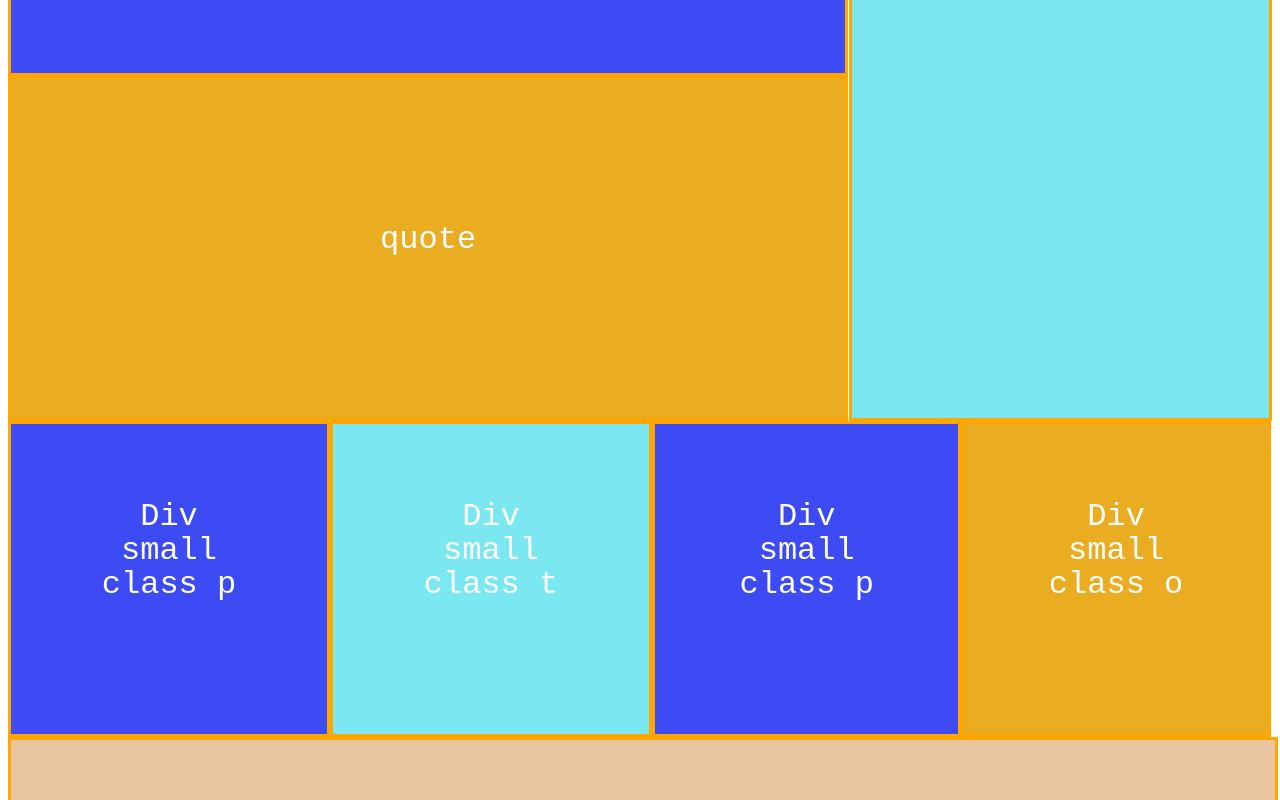
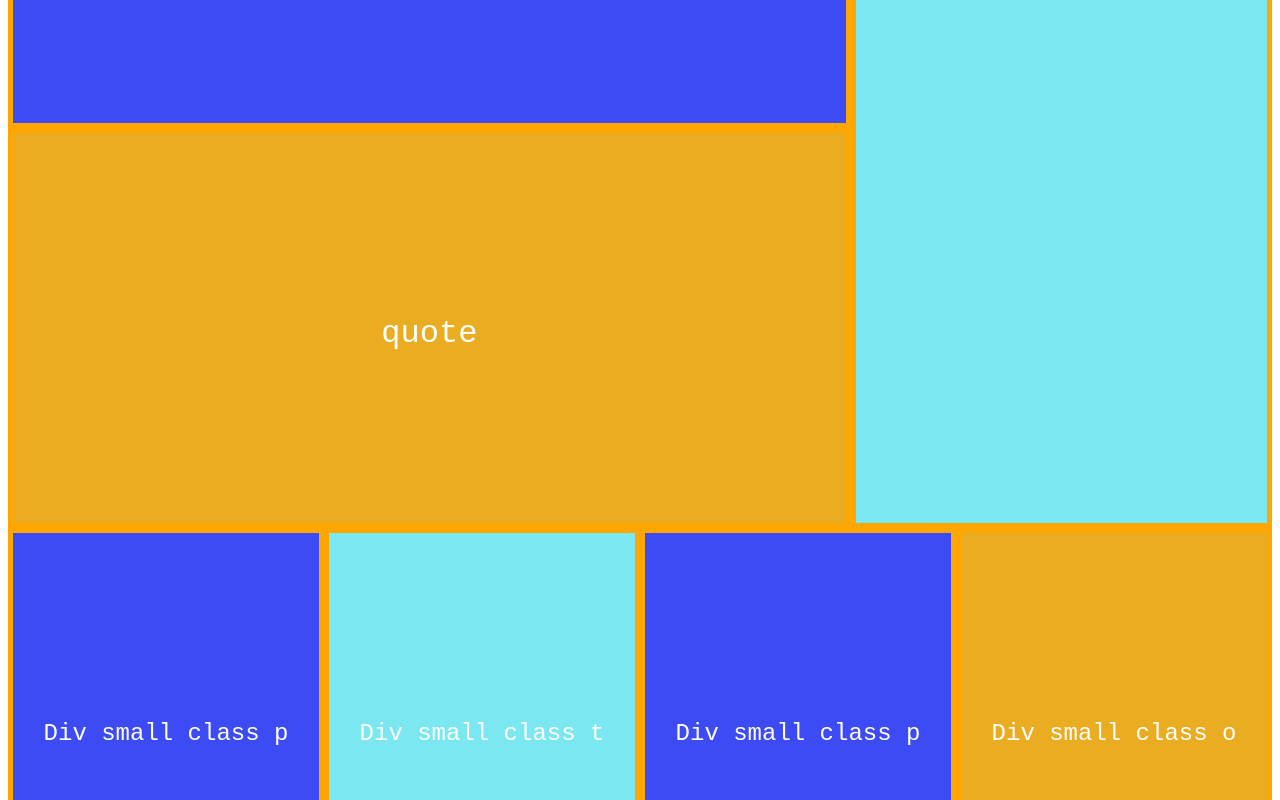
Before and after one commit to sarajewel/easy, a plain HTML site: page index.html in a window 1280 px wide. Shown: the part 1080-1880 px from the top of the page. Drawn offline with Linux system fonts and the light colour scheme.

Commit message:
try to launch?

```diff
--- a/css/style.css
+++ b/css/style.css
@@ -1,150 +1,88 @@
+
 body{
   font-family:'Courier New', Courier, monospace;
   font-size: xx-large;
+  text-align: center;
   line-height: 2px;
   color: white;
-
 }
-.medpleft {
-  float: left;
-  height: 270px;
-  width: 32%;
-  background-color: #3d4bf5;
-  text-align: center;
-  padding-top: 130px;
+.parentone > div{
   border-style: solid;
   border-color: #ffa700;
-  border-width: 5%;
+  border-width: 5px 5px 5px 5px;
+  padding-top: 200px;
 }
-.medtcenter {
-  float: left;
-  height: 270px;
-  width: 33%;
-  background-color: #7be7f0;
-  text-align: center;
-  padding-top: 130px;
+.parenttwo > div{
   border-style: solid;
   border-color: #ffa700;
-  border-width: 5%;
+  border-width: 5px 5px 5px 5px;
+  padding-top: 200px;
 }
-.medpright {
-  float: left;
-  height: 270px;
-  width: 32%;
+.parentone{
+  display: grid;
+  grid-template-columns: repeat(6,1fr);
+  grid-template-rows: repeat(4, 400px);
+}
+.parenttwo {
+  display: grid;
+  grid-template-columns: repeat(4, 1fr);
+  grid-template-rows: repeat(2,400px);
+}
+.medpleft{
+  grid-column: 1/3;
   background-color: #3d4bf5;
-  text-align: center;
-  padding-top: 130px;
-  border-style: solid;
-  border-color: #ffa700;
-  border-width: 5%;
+}
+.medtcenter{
+  grid-column: 3/5;
+  background-color: #7be7f0;
+}
+.medpright{
+  grid-column: 5/7;
+  background-color: #3d4bf5;
 }
 .header {
-  float: left;
-  height: 230px;
-  width: 83%;
+  grid-column: 1/6;
   background-color: #e8c4a1;
-  text-align: center;
-  padding-top: 160px;
-  border-style: solid;
-  border-color: #ffa700;
-  border-width: 5%;
 }
-.img {
-  float: left;
-  height: 230px;
-  width: 15%;
+.img{
+  grid-column: 6/7;
   background-color: #eaac21;
-  text-align: center;
-  padding-top: 160px;
-  border-style: solid;
-  border-color: #ffa700;
-  border-width: 5%;
 }
-.main {
-  float: left;
-  height: 180px;
-  width: 66%;
+.main{
+  grid-column: 1/5;
   background-color: #3d4bf5;
-  text-align: center;
-  padding-top: 160px;
-  border-style: solid;
-  border-color: #ffa700;
-  border-width: 5%;
 }
-.sidebar {
-  float: right;
-  height: 525px;
-  width: 33%;
+.sidebar{
+  grid-column: 5/7;
+  grid-row: 3/5;
   background-color: #7be7f0;
-  text-align: center;
-  padding-top: 160px;
-  border-style: solid;
-  border-color: #ffa700;
-  border-width: 5%;
+  padding-top: 400px;
 }
-.quote {
-  float: left;
-  height: 179px;
-  width: 66%;
+.quote{
+  grid-column: 1/5;
   background-color: #eaac21;
-  text-align: center;
-  padding-top: 160px;
-  border-style: solid;
-  border-color: #ffa700;
-  border-width: 5%;
 }
-.smallpleft {
-  float: left;
-  height: 250px;
-  width: 25%;
+.smallpleft{
+  grid-column: 1/2;
   background-color: #3d4bf5;
-  text-align: center;
-  padding-top: 60px;
-  border-style: solid;
-  border-color: #ffa700;
-  border-width: 5%;
+  font-size: x-large;
 }
-.smalltleft {
-  float: left;
-  height: 250px;
-  width: 25%;
+.smalltleft{
+  grid-column: 2/3;
   background-color: #7be7f0;
-  text-align: center;
-  padding-top: 60px;
-  border-style: solid;
-  border-color: #ffa700;
-  border-width: 5%;
+  font-size: x-large;
 }
-.smallpright {
-  float: left;
-  height: 250px;
-  width: 24%;
+.smallpright{
+  grid-column: 3/4;
   background-color: #3d4bf5;
-  text-align: center;
-  padding-top: 60px;
-  border-style: solid;
-  border-color: #ffa700;
-  border-width: 5%;
+  font-size: x-large;
 }
-.smallo {
-  float: left;
-  height: 250px;
-  width: 24%;
+.smallo{
+  grid-column: 4/5;
   background-color: #eaac21;
-  text-align: center;
-  padding-top: 60px;
-  border-style: solid;
-  border-color: #ffa700;
-  border-width: 5%;
+  font-size: x-large;
 }
 .footer{
-  float: left;
-  height: 180px;
-  width: 100%;
+  grid-column: 1/5;
   background-color: #e8c4a1;
-  text-align: center;
-  padding-top: 160px;
-  border-style: solid;
-  border-color: #ffa700;
-  border-width: 5%;
 }
--- a/index.html
+++ b/index.html
@@ -12,46 +12,22 @@
 </head>
 
 <body>
-<div class="medpleft">
-    <p>Div</p>
-    <p>med</p>
-    <p>class p</p>
-</div>
-<div class="medtcenter">
-    <p>Div</p>
-    <p>med</p>
-    <p>class t</p>
-</div>
-<div class="medpright">
-    <p>Div</p>
-    <p>med</p>
-    <p>class p</p>
-</div>
+   <div class="parentone">
+        <div class="medpleft">Div med class p</div>
+        <div class="medtcenter">Div med class t</div>
+        <div class="medpright">Div med class p</div>
         <div class="header">Header</div>
         <div class="img">img</div>
         <div class="main">Main</div>
         <div class="sidebar">Sidebar</div>
         <div class="quote">quote</div>
-<div class="smallpleft">
-    <p>Div</p>
-    <p>small</p>
-    <p>class p</p>
    </div>
-<div class="smalltleft">
-    <p>Div</p>
-    <p>small</p>
-    <p>class t</p>
+   <div class="parenttwo">
+        <div class="smallpleft">Div small class p</div>
+        <div class="smalltleft">Div small class t</div>
+        <div class="smallpright">Div small class p</div>
+        <div class="smallo">Div small class o</div>
+        <div class="footer">Footer</div>
    </div>
-<div class="smallpright">
-    <p>Div</p>
-    <p>small</p>
-    <p>class p</p>
-</div>
-<div class="smallo">
-    <p>Div</p>
-    <p>small</p>
-    <p>class o</p>
-</div>
-<div class="footer">Footer</div>
 </body>
 </html>
```
Also changed, not shown: 1 other file. Lines whose indentation alone changed are shown as unchanged.
